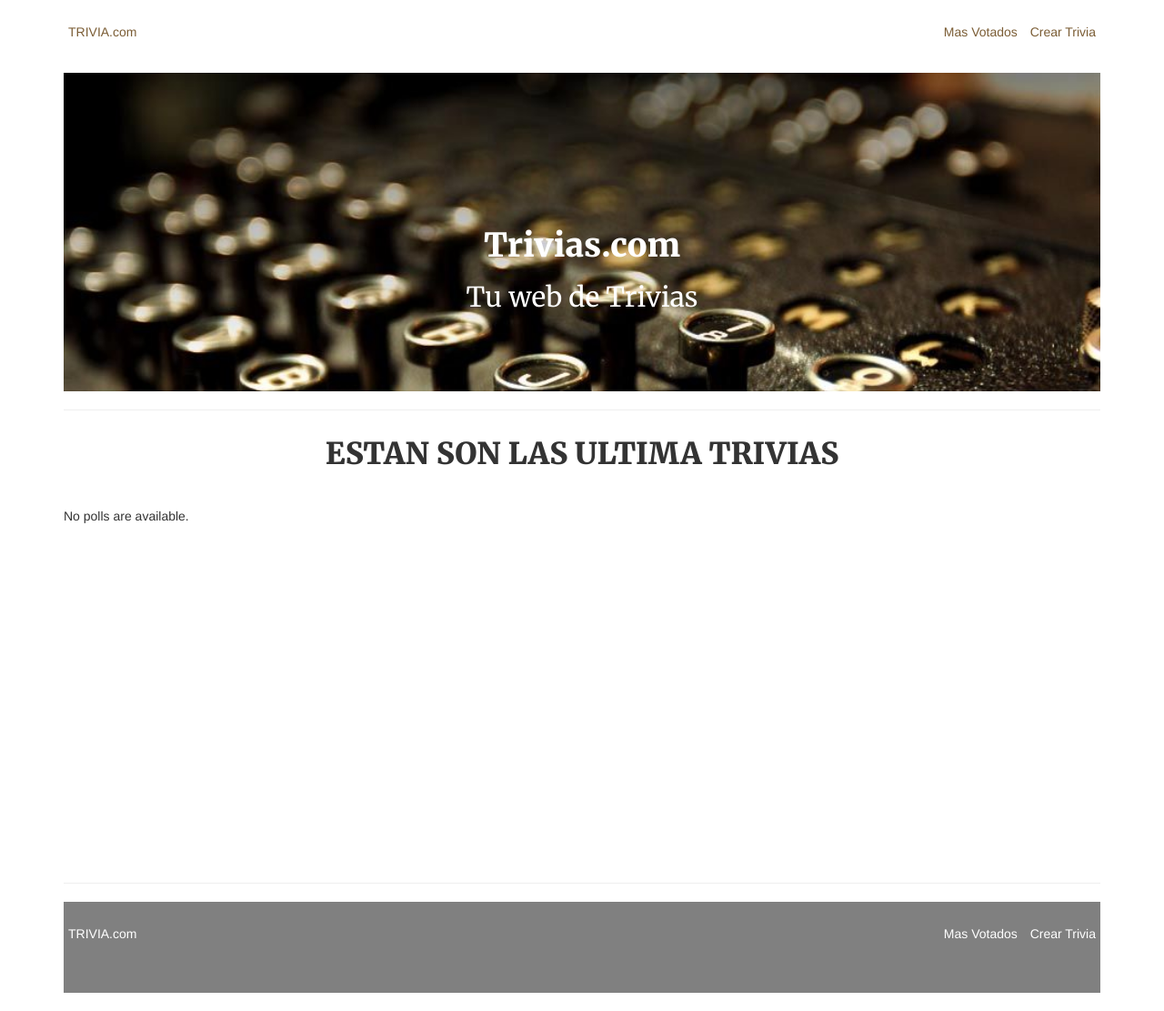
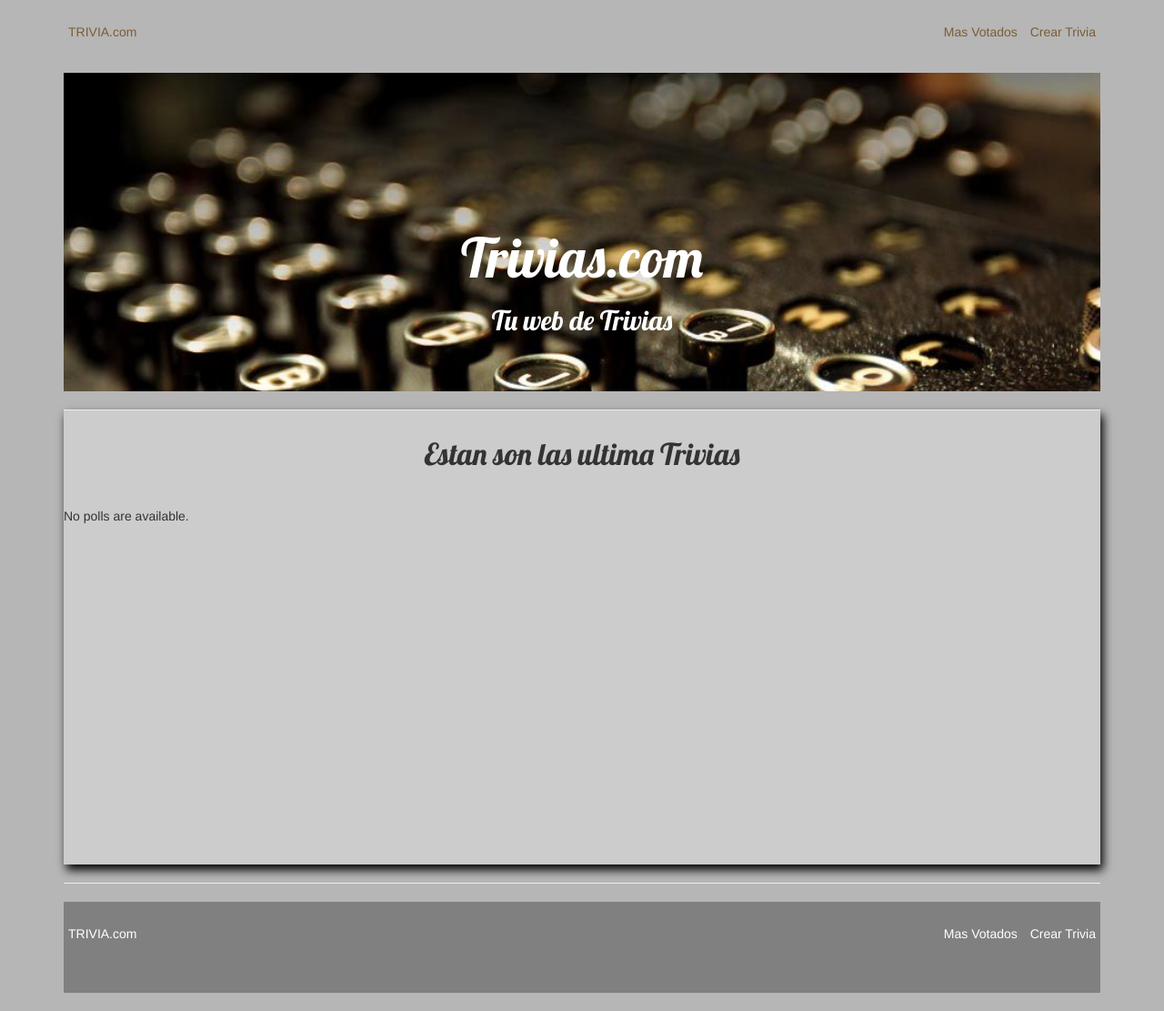
Before and after one commit to TheCraftsmen/bigboxtest, a Django app: page / in a window 1280 px wide. Shown: the whole page at 91% size. Run offline with Django 3.2, Linux system fonts and the light colour scheme; data that the repository does not hold is empty; some libraries are stand-ins or nearby versions.

Commit message:
Cambio de fuentes y de colores base

```diff
--- a/polls/static/polls/style.css
+++ b/polls/static/polls/style.css
@@ -1,3 +1,7 @@
+body{
+	background-color: #b6b6b6;
+}
+
 .left-menu{
 	float: left;
 	margin: 5px;
@@ -34,15 +38,20 @@ nav, footer{
 .principal{
 	width: 100%;
 	height: 500px;
+	background: #ccc;
+    -moz-box-shadow: 3px 6px 10px #000000;
+    -webkit-box-shadow: 3px 6px 10px #000000;
+    box-shadow: 3px 6px 10px #000000;
 }
 
 
 .question-list{
 	list-style-type: none;
-	font-family: 'Merriweather', serif;
+	font-family: 'Poiret One', cursive;
 	text-transform: uppercase;
 	font-weight: 900;
 	font-size: 20px;
+	text-align: center;
 
 }
 
@@ -63,23 +72,16 @@ footer{
 }
 
 h1,h2,h3{
-	font-family: 'Merriweather', serif;
+	font-family: 'Lobster', cursive;
 }
 
 h1{
-	font-weight: 900;
-
-}
-
-h2{
-	font-weight: 400;
+	font-size: 60px;
 }
 
 h3{
-	font-weight: 900;
 	margin-top: 30px;
 	margin-bottom: 40px;
-	text-transform: uppercase;
     font-size: 33px;
 }
 }
--- a/polls/templates/polls/base.html
+++ b/polls/templates/polls/base.html
@@ -4,6 +4,8 @@
 	<meta charset="utf-8">
 <meta name="viewport" content="width=device-width, initial-scale=1">
 <link href='https://fonts.googleapis.com/css?family=Merriweather:400,900' rel='stylesheet' type='text/css'>
+<link href="https://fonts.googleapis.com/css?family=Poiret+One" rel="stylesheet">
+ <link href="https://fonts.googleapis.com/css?family=Lobster" rel="stylesheet">
 <script src="https://ajax.googleapis.com/ajax/libs/jquery/1.12.4/jquery.min.js"></script>
 {% load staticfiles %}
 <link rel="stylesheet" href="{% static 'bootstrap/css/bootstrap.min.css' %}">
```
